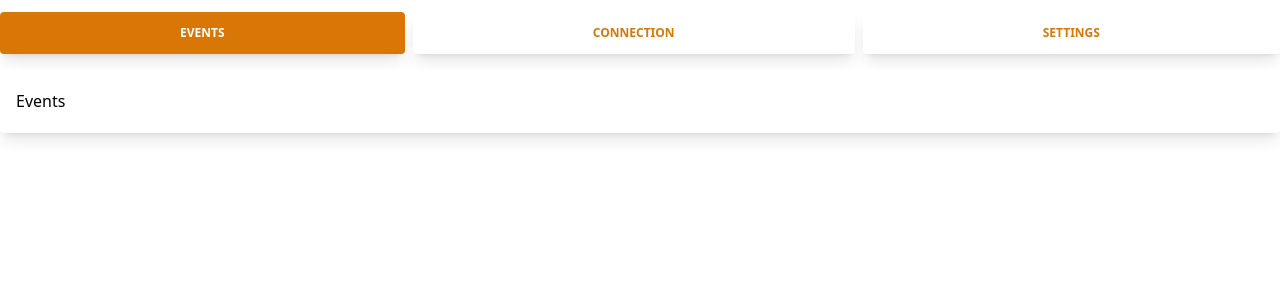
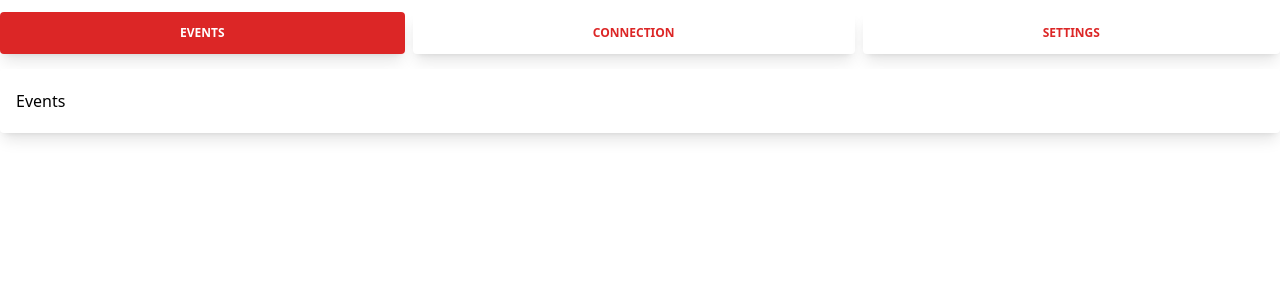
Before and after one commit to huy19th/socket.io-client-test-tool, a React (Create React App) app in the folder frontend/: page / in a window 1280 px wide. Shown: the top 300 px of the page. Built offline with nearby package versions, Linux system fonts and the light colour scheme.

Commit message:
apply theme context

```diff
--- a/frontend/src/components/Tabs.jsx
+++ b/frontend/src/components/Tabs.jsx
@@ -1,15 +1,21 @@
-import { useState } from "react";
+import { useState, useContext } from "react";
 import Events from "./Events";
 import Connection from "./Connection";
 import Settings from "./Settings";
+import { ThemeContext } from "../App";
 
-export default function Tabs({ color }) {
+export default function Tabs() {
+
     const [openTab, setOpenTab] = useState(0);
+
     const tabs = [
         { name: "Events", el: <Events /> },
         { name: "Connection", el: <Connection /> },
         { name: "Settings", el: <Settings /> }
     ]
+
+    const { color } = useContext(ThemeContext);
+
     return (
         <>
             <div className="flex flex-wrap">
```
